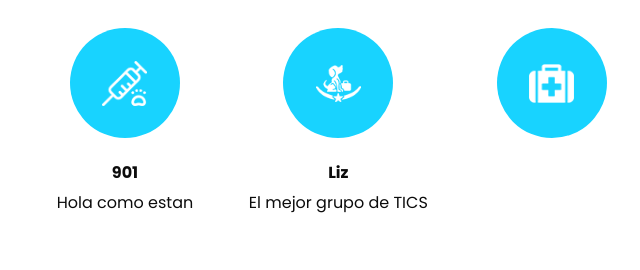
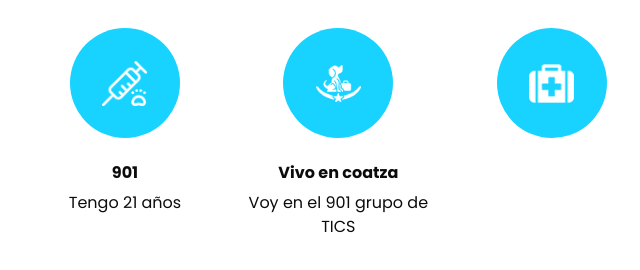
Before and after one commit to YeseniaCarlos/eversky, a plain HTML site: page Julian.html in a window 1280 px wide. Shown: the part 138-408 px from the top of the page, without its empty margins (195-835 px from the left). Drawn offline with nearby package versions, Linux system fonts and the light colour scheme.

Commit message:
commit 5

```diff
--- a/Julian.html
+++ b/Julian.html
@@ -36,7 +36,7 @@
                     901
                   </h6>
                   <p>
-                    Hola como estan
+                    Tengo 21 años
                   </p>
                 </div>
               </div>
@@ -46,10 +46,10 @@
                 </div>
                 <div class="detail_box">
                   <h6>
-                    Liz
+                    Vivo en coatza
                   </h6>
                   <p>
-                    El mejor grupo de TICS
+                    Voy en el 901 grupo de TICS
                   </p>
                 </div>
               </div>
```
